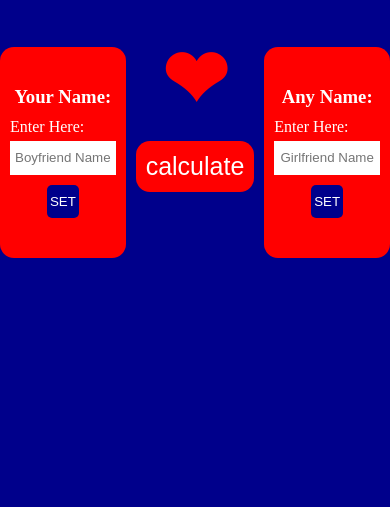
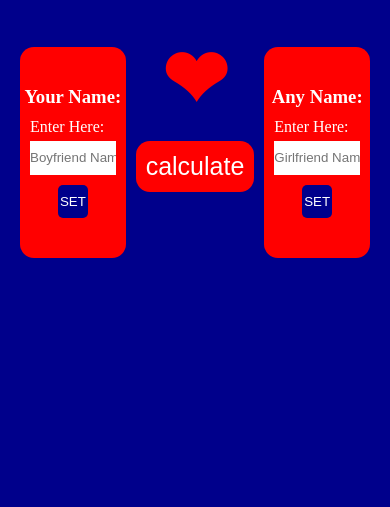
Before and after one commit to Masterkimmy/love---calculator, a plain HTML site: page index.html in a window 390 px wide. Shown: the part 337-844 px from the top of the page. Drawn offline with Linux system fonts and the light colour scheme.

Commit message:
updating

```diff
--- a/dom.css
+++ b/dom.css
@@ -100,4 +100,8 @@ width:120%;
     .name{
         width: 80%;
     }
+    main{
+        padding-left: 20px;
+        padding-right: 20px;
+    }
 }
```
